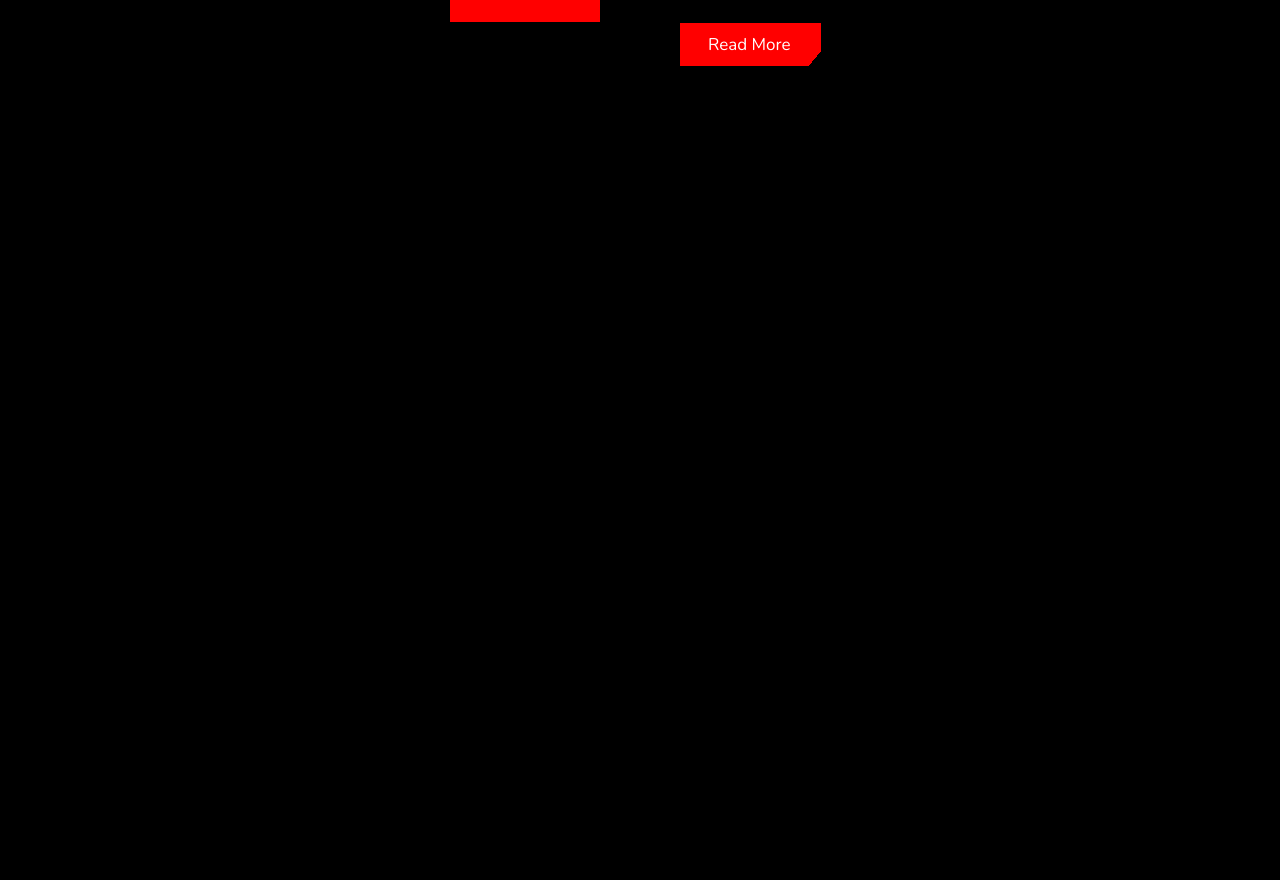
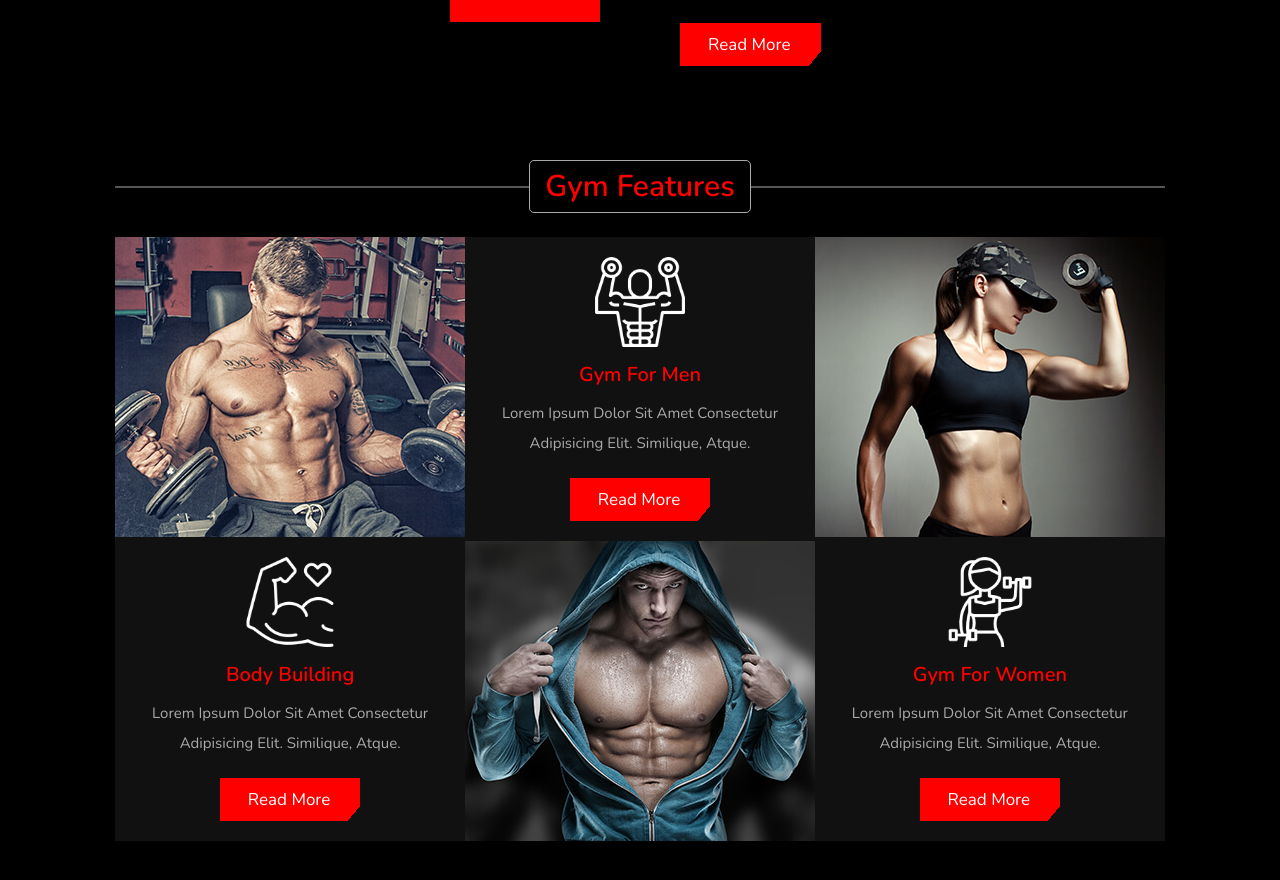
Before and after one commit to Alyamr96/fitness-website, a React (Create React App) app: page / in a window 1280 px wide. Shown: the part 1203-2083 px from the top of the page. Before the commit the page ends 1331 px from the top, so only its background shows below. Built offline with nearby package versions, Linux system fonts and the light colour scheme.

Commit message:
Implement Features Section

```diff
--- a/src/app/App.css
+++ b/src/app/App.css
@@ -82,71 +82,6 @@ section {
 .btn:hover {
   -webkit-transform: scale(1.1);
   transform: scale(1.1);
-}
-
-.features .box-container {
-  display: -ms-grid;
-  display: grid;
-  -ms-grid-columns: (minmax(32rem, 1fr)) [auto-fit];
-  grid-template-columns: repeat(auto-fit, minmax(32rem, 1fr));
-  gap: 1.5rem;
-  gap: 0;
-}
-
-.features .box-container .box {
-  background: #111;
-}
-
-.features .box-container .box.second {
-  display: -webkit-box;
-  display: -ms-flexbox;
-  display: flex;
-  -webkit-box-orient: vertical;
-  -webkit-box-direction: reverse;
-  -ms-flex-flow: column-reverse;
-  flex-flow: column-reverse;
-}
-
-.features .box-container .box:hover .image img {
-  -webkit-transform: scale(1.1);
-  transform: scale(1.1);
-}
-
-.features .box-container .box .image {
-  height: 30rem;
-  width: 100%;
-  overflow: hidden;
-}
-
-.features .box-container .box .image img {
-  height: 100%;
-  width: 100%;
-  -o-object-fit: cover;
-  object-fit: cover;
-}
-
-.features .box-container .box .content {
-  padding: 2rem;
-  text-align: center;
-}
-
-.features .box-container .box .content img {
-  height: 9rem;
-  margin-bottom: 1rem;
-  -webkit-filter: invert(1);
-  filter: invert(1);
-}
-
-.features .box-container .box .content h3 {
-  font-size: 2rem;
-  color: #f00;
-}
-
-.features .box-container .box .content p {
-  line-height: 2;
-  font-size: 1.5rem;
-  color: #aaa;
-  padding: 1rem 0;
 }
 
 .pricing {
--- a/src/app/App.tsx
+++ b/src/app/App.tsx
@@ -4,6 +4,7 @@ import "./App.css";
 import Header from "./components/header/Header";
 import Home from "./components/home/Home";
 import About from "./components/about/About";
+import Features from "./components/features/Features";
 
 function App() {
   return (
@@ -11,6 +12,7 @@ function App() {
       <Header />
       <Home />
       <About />
+      <Features />
     </div>
   );
 }
--- /dev/null
+++ b/src/app/components/features/Features.css
@@ -0,0 +1,64 @@
+.features .box-container {
+  display: -ms-grid;
+  display: grid;
+  -ms-grid-columns: (minmax(32rem, 1fr)) [auto-fit];
+  grid-template-columns: repeat(auto-fit, minmax(32rem, 1fr));
+  gap: 1.5rem;
+  gap: 0;
+}
+
+.features .box-container .box {
+  background: #111;
+}
+
+.features .box-container .box.second {
+  display: -webkit-box;
+  display: -ms-flexbox;
+  display: flex;
+  -webkit-box-orient: vertical;
+  -webkit-box-direction: reverse;
+  -ms-flex-flow: column-reverse;
+  flex-flow: column-reverse;
+}
+
+.features .box-container .box:hover .image img {
+  -webkit-transform: scale(1.1);
+  transform: scale(1.1);
+}
+
+.features .box-container .box .image {
+  height: 30rem;
+  width: 100%;
+  overflow: hidden;
+}
+
+.features .box-container .box .image img {
+  height: 100%;
+  width: 100%;
+  -o-object-fit: cover;
+  object-fit: cover;
+}
+
+.features .box-container .box .content {
+  padding: 2rem;
+  text-align: center;
+}
+
+.features .box-container .box .content img {
+  height: 9rem;
+  margin-bottom: 1rem;
+  -webkit-filter: invert(1);
+  filter: invert(1);
+}
+
+.features .box-container .box .content h3 {
+  font-size: 2rem;
+  color: #f00;
+}
+
+.features .box-container .box .content p {
+  line-height: 2;
+  font-size: 1.5rem;
+  color: #aaa;
+  padding: 1rem 0;
+}
--- /dev/null
+++ b/src/app/components/features/Features.tsx
@@ -0,0 +1,69 @@
+import React from "react";
+import FImage1 from "../../../images/f-img-1.jpg";
+import Icon1 from "../../../images/icon-1.png";
+import FImage2 from "../../../images/f-img-2.jpg";
+import Icon2 from "../../../images/icon-2.png";
+import FImage3 from "../../../images/f-img-3.jpg";
+import Icon3 from "../../../images/icon-3.png";
+import "./Features.css";
+
+export default function Features() {
+  return (
+    <section className="features" id="features">
+      <h1 className="heading">
+        {" "}
+        <span>gym features</span>{" "}
+      </h1>
+      <div className="box-container">
+        <div className="box">
+          <div className="image">
+            <img src={FImage1} alt="" />
+          </div>
+          <div className="content">
+            <img src={Icon1} alt="" />
+            <h3>body building</h3>
+            <p>
+              Lorem ipsum dolor sit amet consectetur adipisicing elit.
+              Similique, atque.
+            </p>
+            <a href="#" className="btn">
+              read more
+            </a>
+          </div>
+        </div>
+        <div className="box second">
+          <div className="image">
+            <img src={FImage2} alt="" />
+          </div>
+          <div className="content">
+            <img src={Icon2} alt="" />
+            <h3>gym for men</h3>
+            <p>
+              Lorem ipsum dolor sit amet consectetur adipisicing elit.
+              Similique, atque.
+            </p>
+            <a href="#" className="btn">
+              read more
+            </a>
+          </div>
+        </div>
+        <div className="box">
+          <div className="image">
+            <img src={FImage3} alt="" />
+          </div>
+          <div className="content">
+            <img src={Icon3} alt="" />
+            <h3>gym for women</h3>
+            <p>
+              Lorem ipsum dolor sit amet consectetur adipisicing elit.
+              Similique, atque.
+            </p>
+            <a href="#" className="btn">
+              read more
+            </a>
+          </div>
+        </div>
+      </div>
+    </section>
+  );
+}
```
